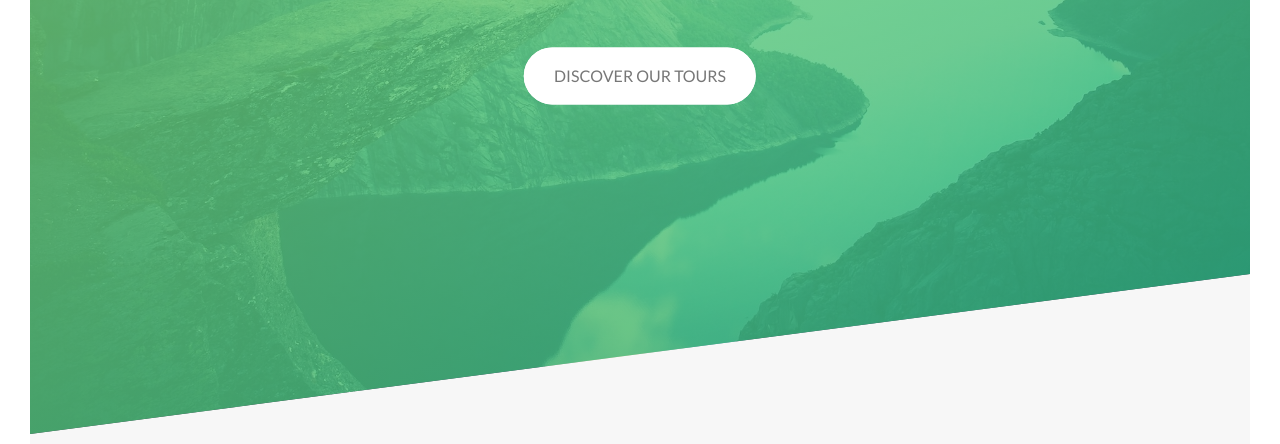
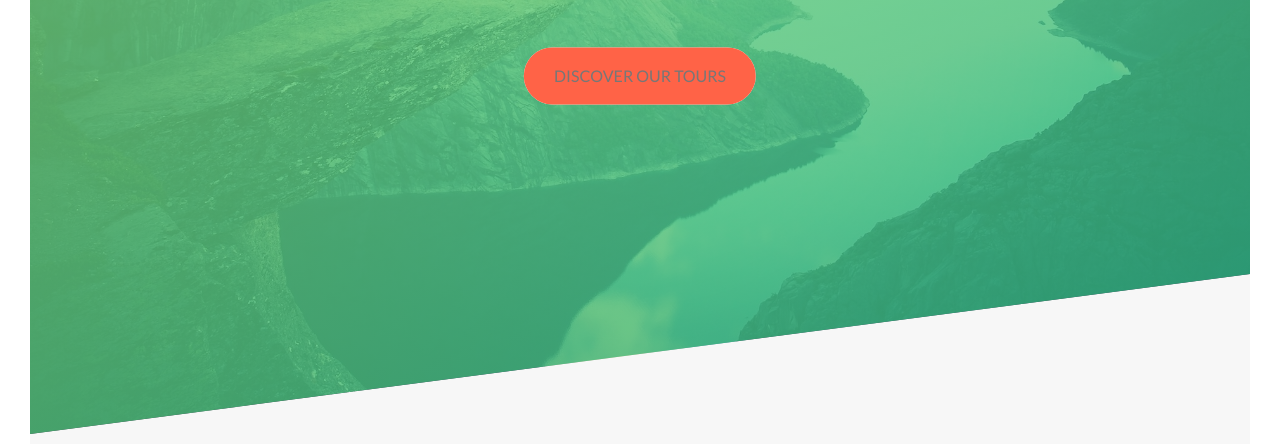
Before and after one commit to harikrishnabejjanki/bhk-tours-design, a website: page index.html in a window 1280 px wide. Shown: the part 356-800 px from the top of the page. Drawn offline with Linux system fonts and the light colour scheme.

Commit message:
added tomato color for background color

```diff
--- a/sass/components/_button.scss
+++ b/sass/components/_button.scss
@@ -12,7 +12,8 @@
         cursor: pointer;
     }
     &--white {
-        background-color: $color-white;
+        background-color: tomato;
+      //  background-color: $color-white;
         color: $color-gray-dark;
         padding: 1.5rem 3rem;
         display: inline-block;
```
Also changed, not shown: css/style.css.
